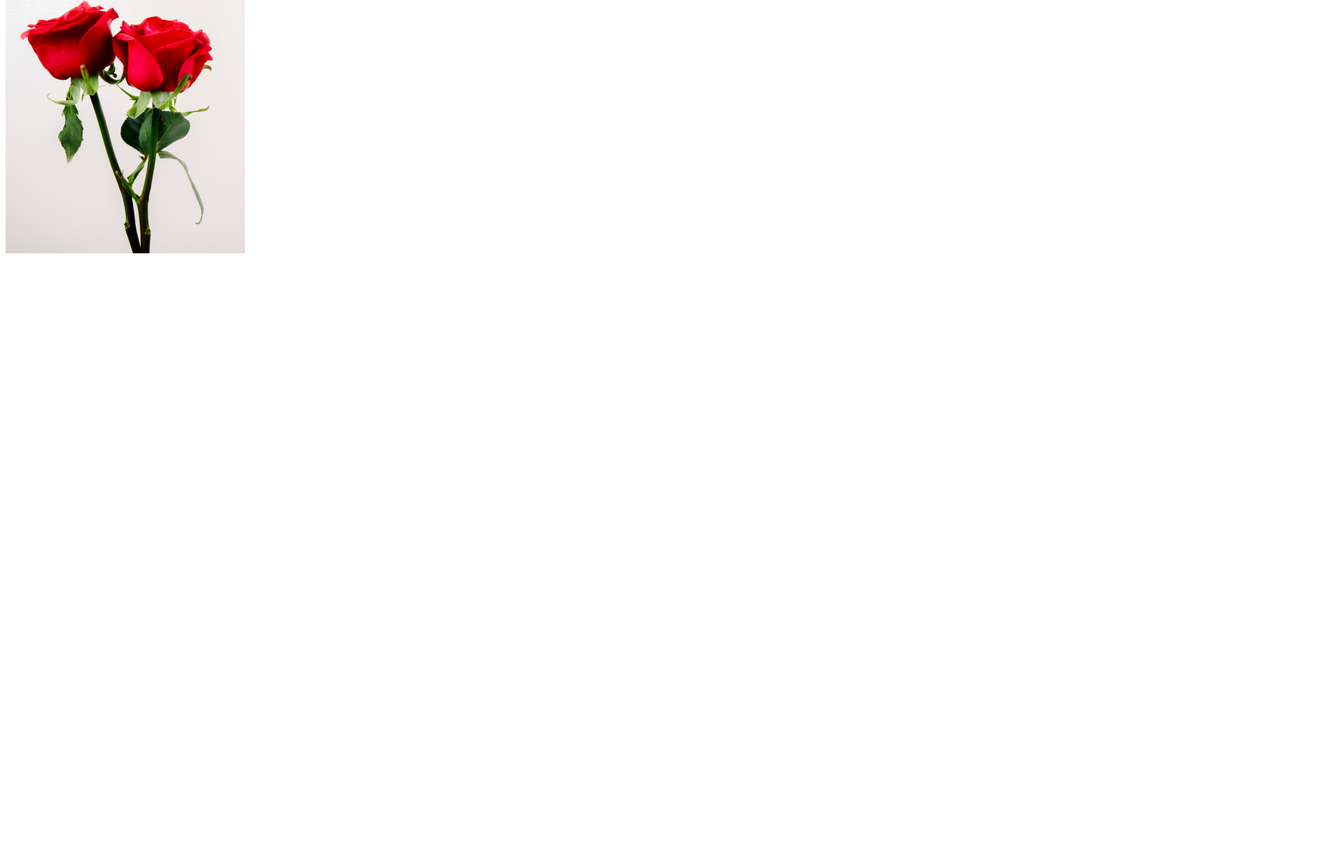
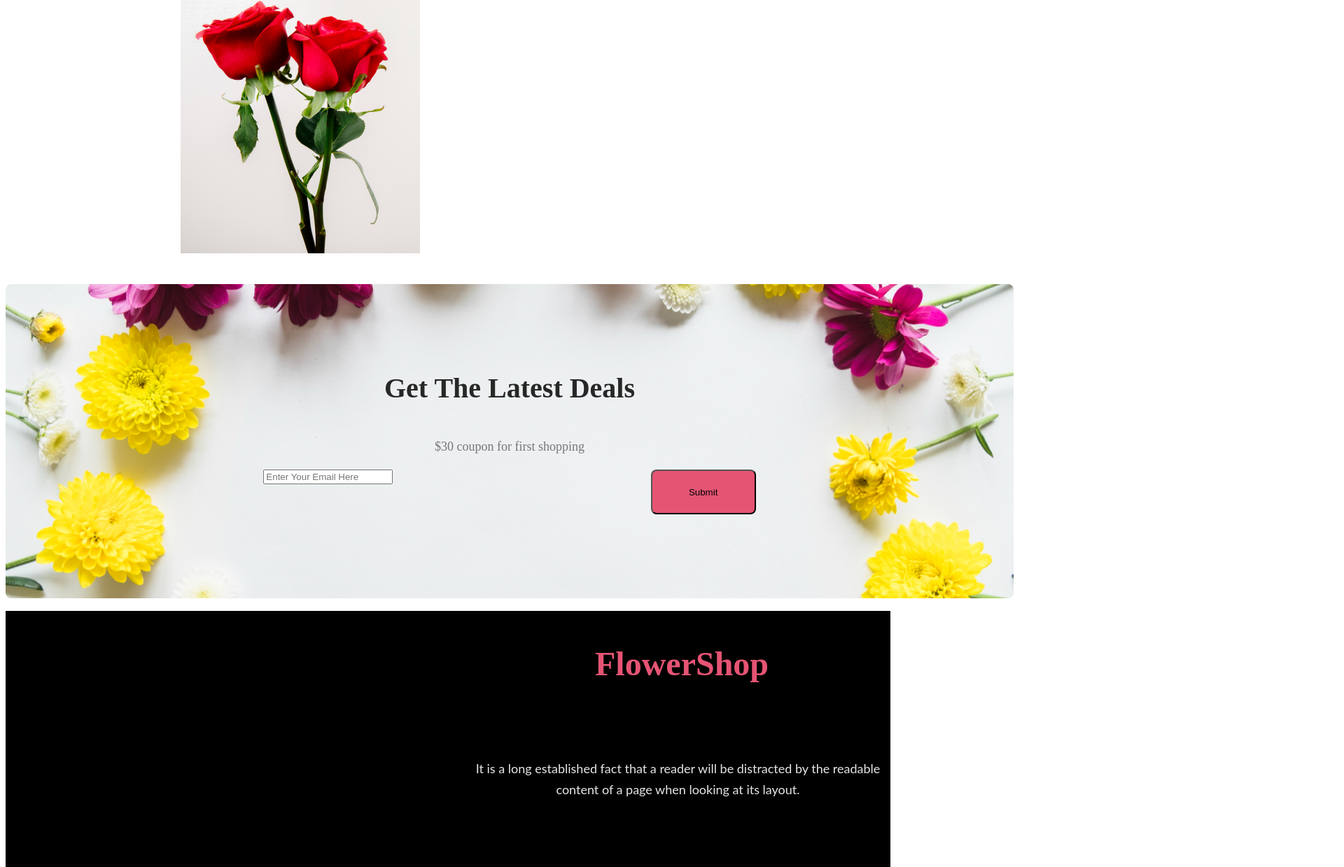
Before and after one commit to MUKUT-github/online-flower-shop, a plain HTML site: page index.html in a window 1280 px wide. Shown: the part 3304-4543 px from the top of the page at 70% size, 1920 px wide, since content can reach past the window. Before the commit the page ends 3678 px from the top, so only its background shows below. Drawn offline with Linux system fonts and the light colour scheme.

Commit message:
featured content added

```diff
--- a/index.css
+++ b/index.css
@@ -123,7 +123,6 @@
 }
 .sale-title{
     color: #272727;
-    font-family: Lato;
     font-size: 40px;
     font-style: normal;
     font-weight: 800;
@@ -137,7 +136,6 @@
     flex-shrink: 0;
     color: rgba(39, 39, 39, 0.60);
     text-align: center;
-    font-family: Lato;
     font-size: 18px;
     font-style: normal;
     font-weight: 400;
@@ -160,12 +158,13 @@
     border-radius: 8px;
     position: relative;
     bottom: 100px;
-    right: 100px;
+    right: 50px;
     background: rgba(229, 84, 115, 0.05);
     width: 318px;
     height: 420px;
     flex-shrink: 0;
 }
+/* social section styles */
 .social-title{
     color: #272727;
     text-align: center;
@@ -182,7 +181,6 @@
     width: 594px;
     flex-shrink: 0;
     color: rgba(39, 39, 39, 0.60);
-    font-family: Lato;
     font-size: 18px;
     font-style: normal;
     font-weight: 400;
@@ -191,5 +189,79 @@
     margin-bottom: 50px;
 }
 .instagram{
-
+    position: relative;
+    left: 250px;
+    display: block;
 }
+/* searchbox section styles */
+.searchbox{
+    width: 1440px;
+    height: 449px;
+    flex-shrink: 0;
+    background-image: url("./Images/Rectangle\ 9.png");
+    position: relative;
+    margin: auto;
+}
+.searchbox-title{
+    color: #272727;
+    text-align: center;
+    font-size: 40px;
+    font-style: normal;
+    font-weight: 800;
+    line-height: normal;
+    padding-top: 125px;
+}
+.searchbox-detail{
+    color: rgba(39, 39, 39, 0.60);
+    text-align: center;
+    font-size: 18px;
+    font-style: normal;
+    font-weight: 400;
+    line-height: 30px;
+    padding-top: 5px;
+}
+.bar{
+    display: flex;
+    justify-content:space-evenly;
+    position: relative;
+    margin: auto;
+}
+.searchbox-submit{
+    border-radius: 8px;
+    background: #E55473;
+    width: 150px;
+    height: 64px;
+    flex-shrink: 0;
+}
+/* Footer section styles */
+.footer-detail{
+    background-color: black;
+}
+.section-title{
+    text-align: center;
+    color: #E55473;
+    font-size: 48px;
+    font-style: normal;
+    font-weight: 800;
+    line-height: normal;
+    position: absolute;
+    left: 850px;
+}
+#flower-shop-description{
+    padding: 210px 648px;
+    display: flex;
+    width: 625px;
+    flex-direction: column;
+    flex-shrink: 0;
+    color: rgba(255, 255, 255, 0.90);
+    text-align: center;
+    font-family: Lato;
+    font-size: 18px;
+    font-style: normal;
+    font-weight: 400;
+    line-height: 30px;
+}
+#flower-shop-copyright{
+    padding: 20px 700px;
+    color: white;
+}
--- a/index.html
+++ b/index.html
@@ -54,9 +54,26 @@
             <img class="social-pic" src="Flower Asset/Rectangle 6.png" alt="">
         </div>
       </section>
+      <section class="searchbox">
+        <div>
+            <h3 class="searchbox-title">Get The Latest Deals</h3>
+            <p class="searchbox-detail">$30 coupon for first shopping</p>
+            <div class="bar">
+                <form action="">
+                <input type="text" placeholder="Enter Your Email Here" id="">
+            </form>
+                <button class="searchbox-submit">Submit</button>
+            </div>
+        </div>
+
+      </section>
    </main>
    <footer>
-
+    <section class="footer-detail">
+        <h3 class="section-title">FlowerShop</h3>
+        <p id="flower-shop-description" class="section-description">It is a long established fact that a reader will be distracted by the readable content of a page when looking at its layout.</p>
+        <p id="flower-shop-copyright" class="section-copyright"> &copy; @2020-2023, FlowerShop.com. All rights reserved.</p>
+    </section>
    </footer>
 </body>
 </html>
```
Also changed, not shown: Images/Rectangle 9.png (added).
